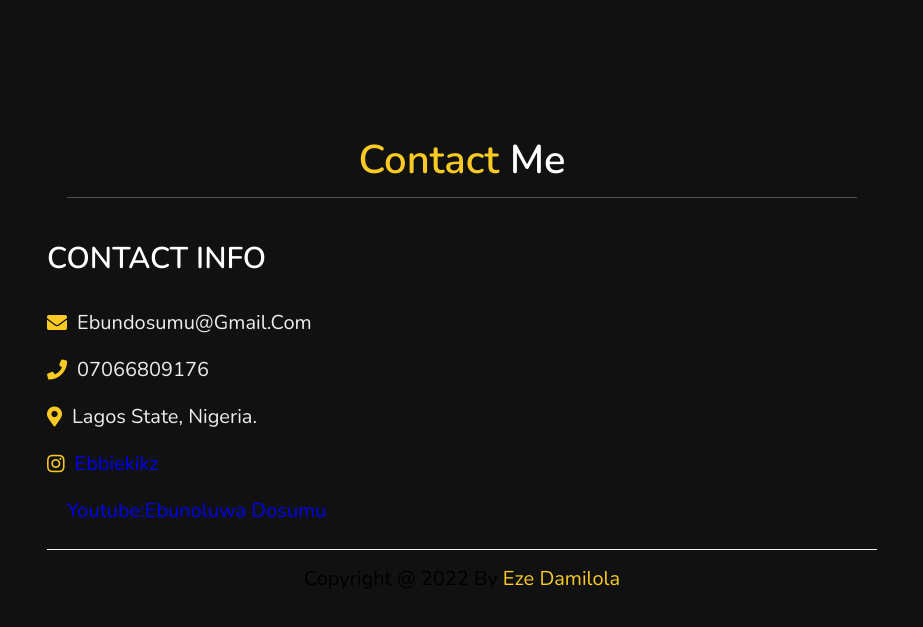
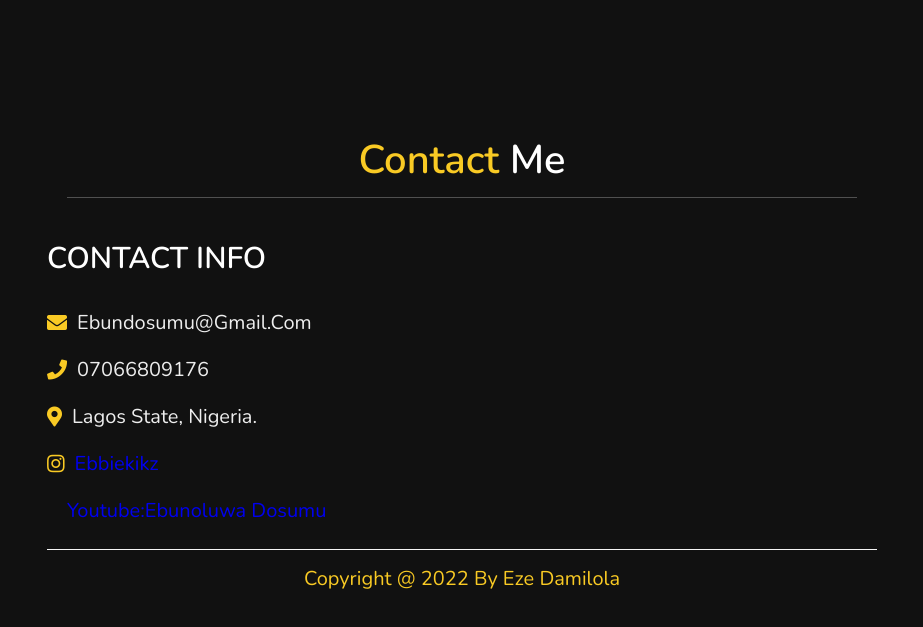
Before and after one commit to Dammyyyy/reachebun, a plain HTML site: page index.html in a window 1280 px wide. Shown: the part 3803-4430 px from the top of the page, without its empty margins (353-1276 px from the left). Drawn offline with nearby package versions, Linux system fonts and the light colour scheme.

Commit message:
change color

```diff
--- a/index.html
+++ b/index.html
@@ -230,7 +230,7 @@
             <h3> <i class="fab fa-instagram"></i><a href="https://www.instagram.com/ebbiekikz/"> ebbiekikz</a>
         <h3> <i class="fa-brands fa-youtube-square"></i> <a href="https://l.instagram.com/?u=https%3A%2F%2Fyoutube.com%2Fchannel%2FUCgeCOFwyAGfOfSehyD7zxEQ&e=ATO_30nMMoqOeoa9ANAi44TAGnZQY8T5w_TCRf-ioLxTzvjXL9sZBffZKU-HdqzwfLLd487OSwTdQhaJY1dfZQ&s=1"> youtube:ebunoluwa dosumu</a> </h3>
             </div>
-        <div class="credit"> copyright @ 2022 by <span>eze damilola</span> </div>
+        <div class="credit">  <span> copyright @ 2022 by eze damilola</span> </div>
 
     </div>
 
```
